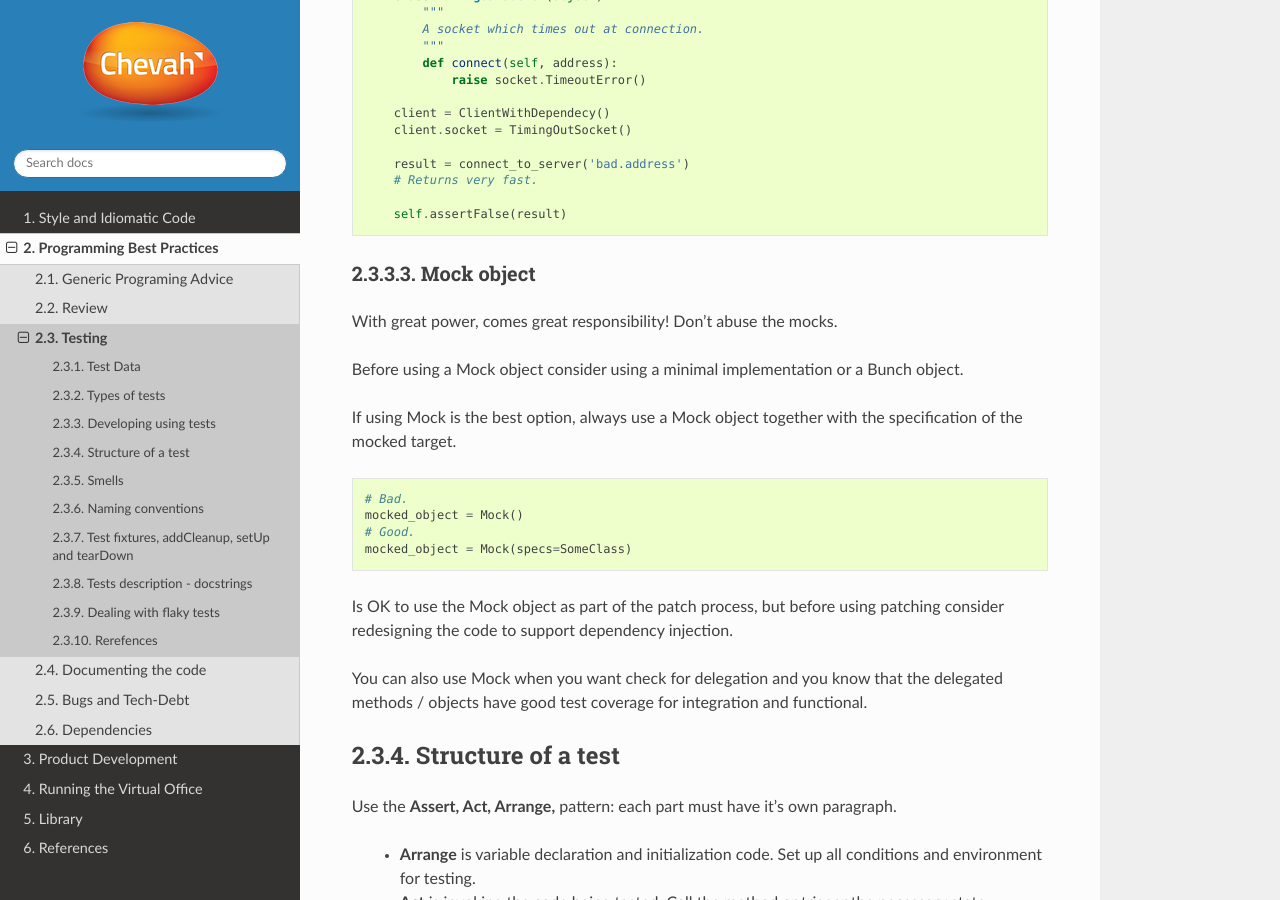
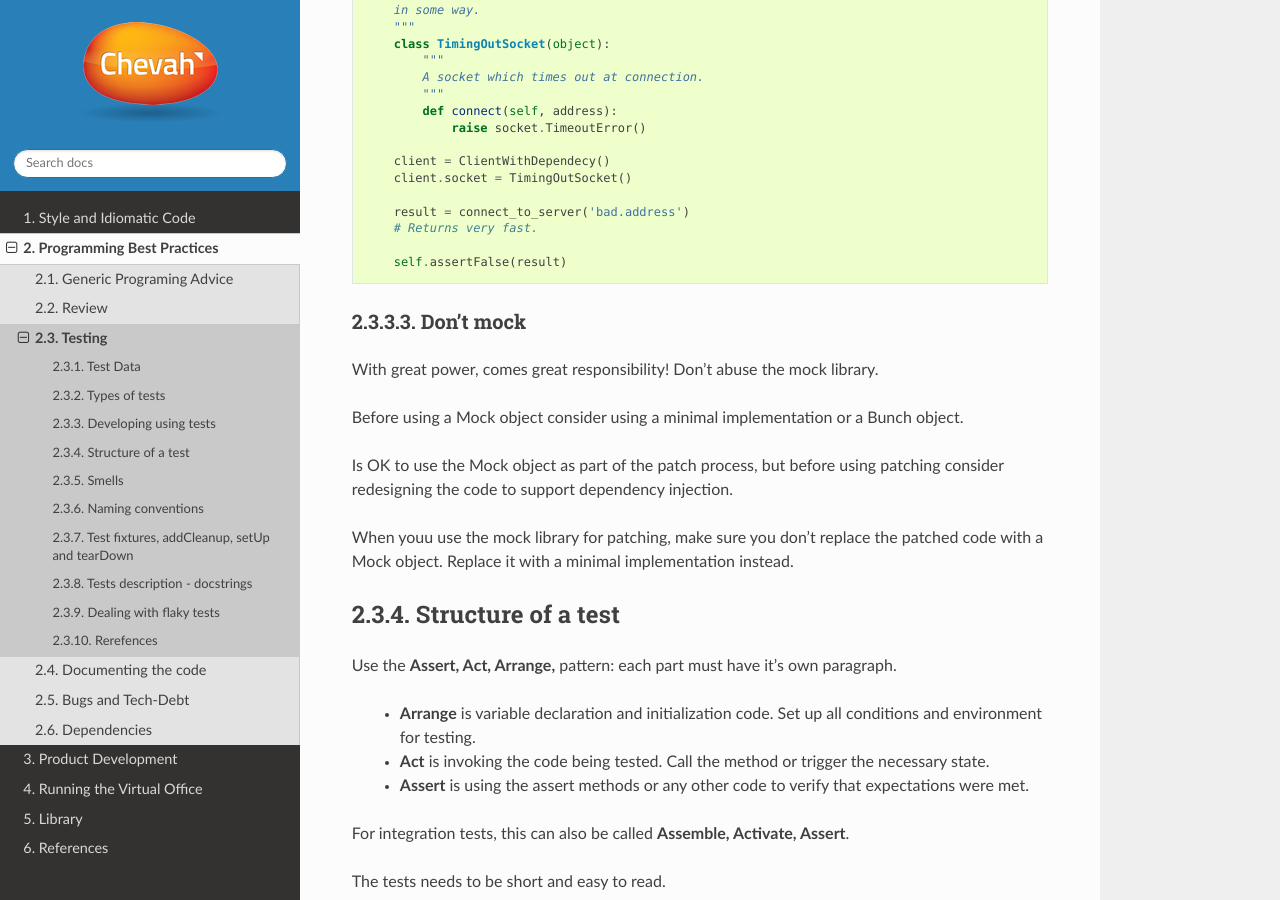
Before and after one commit to chevah/geck, a Sphinx documentation site: the page built from docs/programming/testing.rst, in a window 1280 px wide and 900 px high, scrolled down 8587 px. Built offline with Sphinx 7.4.7 and the Read the Docs theme 2.0.0, drawn with Linux system fonts in a browser that asks for light colours; some of the changed text lies outside the part shown.

Commit message:
update libs.

```diff
--- a/docs/programming/testing.rst
+++ b/docs/programming/testing.rst
@@ -7,18 +7,20 @@
 
 We write tests to:
 
-* Help improve quality
+* Help improve quality by reducing number of regression defects
 * Help understand the product and its components
 * Reduce risk and fears when making bold changes into our product structure
+* Make sure the final product works when all pieces are put together and
+  integrated with external systems (functional and system tools)
 * Make work easier and fun
 
 All tests should have the following characteristics:
 
-* Be simple
+* Be simple without being just an assertion check.
 * Be easy to write and maintain as product evolves
 * Be easy to read and and have a clear, easy to understand purpose
 * Be easy to run, easy to re-run, and have fully automated execution and reporting
-* Run very, very fast
+* Run very fast
 * Each test should be an independent test which can be run by itself
 
 Writing tests is not only done to check that code works as expected, it is
@@ -467,30 +469,20 @@
         self.assertFalse(result)
 
 
-Mock object
------------
+Don't mock
+----------
 
-With great power, comes great responsibility! Don't abuse the mocks.
+With great power, comes great responsibility! Don't abuse the mock library.
 
 Before using a Mock object consider using a minimal implementation or a Bunch
 object.
 
-If using Mock is the best option,
-always use a Mock object together with the specification of the mocked target.
-
-.. sourcecode:: python
-
-    # Bad.
-    mocked_object = Mock()
-    # Good.
-    mocked_object = Mock(specs=SomeClass)
-
 Is OK to use the Mock object as part of the patch process, but before
 using patching consider redesigning the code to support dependency injection.
 
-You can also use Mock when you want check for delegation and you know that the
-delegated methods / objects have good test coverage for integration and
-functional.
+When youu use the mock library for patching, make sure you don't replace
+the patched code  with a Mock object.
+Replace it with a minimal implementation instead.
 
 
 Structure of a test
@@ -622,8 +614,12 @@
 * In case using the automatic breakpoint provided test runner is enough to
   detect the problem, that the code might be good :)
 
-* If a functional test fails, but no unit test fails, than we have at least
-  one missing unit test.
+* If an end to end test fails but no integration test fails,
+  than we have at least one missing integration test.
+
+* The **assert** part of the tests can be replaced with plain `assert` calls.
+  The assertion should check for real behaviour and state changes, and not
+  just fixed values or type checks.
 
 
 Naming conventions
```
Also changed, not shown: docs/library.rst (+0 -8 lines).
